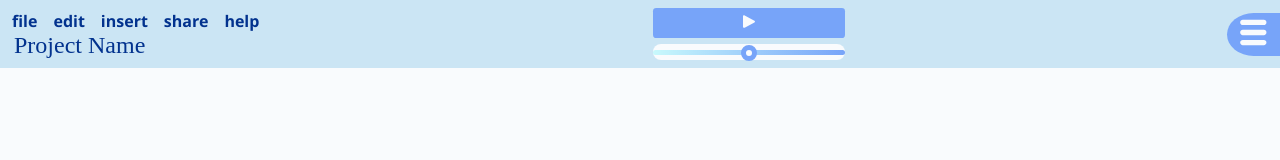
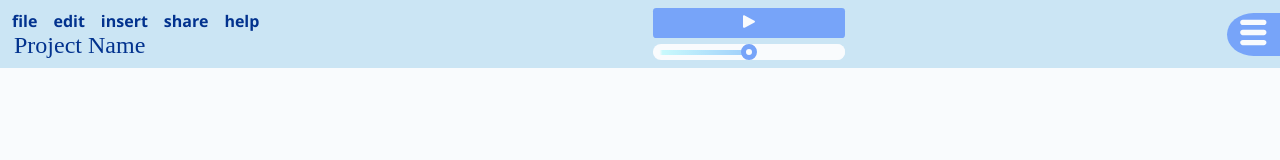
Before and after one commit to LiamHoogstad/Group_9_GDP, a Vue app: page /project in a window 1280 px wide. Shown: the top 160 px of the page. Built offline with nearby package versions, Linux system fonts and the light colour scheme; a web font is replaced by a local one.

Commit message:
Finished Custom Slider Component

```diff
--- a/src/App.vue
+++ b/src/App.vue
@@ -1,6 +1,5 @@
 <script setup>
 import { RouterLink, RouterView } from 'vue-router'
-import HelloWorld from './components/HelloWorld.vue'
 </script>
 
 <template>
--- a/src/components/Slider.vue
+++ b/src/components/Slider.vue
@@ -34,46 +34,60 @@ export default {
 <style scoped>
 
 .slider {
-  -webkit-appearance: none;
-  -moz-appearance: none;
   --slider-height: 1.2em;
-  appearance: none;
-  border-radius: 1em;
+  --track-height: 0.4em;
+  border-radius: var(--slider-height);
   height: var(--slider-height);
   width: inherit;
+  appearance: none;
+  overflow: hidden;
   background-color: var(--colour-background); /* Non-gradient background for old browsers */
 }
 
 .slider::-webkit-slider-runnable-track {
-  height: 0.4em;
+  height: var(--track-height);
   border-radius: var(--slider-height);
   background: var(--colour-interactable);
-  background-image: linear-gradient(.25turn, var(--colour-interest), var(--colour-interactable));
+  background-image: linear-gradient(
+    90deg,
+    var(--colour-background) calc(var(--slider-height) * 0.4),
+    var(--colour-interest) calc(var(--slider-height) * 0.6),
+    var(--colour-interactable) calc(100% - (var(--slider-height) * 0.6)),
+    var(--colour-background) calc(100% - (var(--slider-height) * 0.4))
+  );
 }
 .slider::-moz-range-track {
-  height: 0.4em;
-  width: calc(100% - 1em);
+  height: var(--track-height);
+  width: calc(100% - var(--track-height) * 2);
   border-radius: var(--slider-height);
   background: var(--colour-interactable);
-  background-image: linear-gradient(.25turn, var(--colour-interest), var(--colour-interactable));
+  background-image: linear-gradient(
+    90deg,
+    var(--colour-interest),
+    var(--colour-interactable));
 }
 
 .slider::-webkit-slider-thumb {
-  margin-top: calc(var(--slider-height) * -0.3);
+  margin-top: calc((var(--slider-height) - var(--track-height)) * -0.5);
   -webkit-appearance: none;
+  -webkit-box-sizing: border-box;
   background-color: var(--colour-background);
+  box-shadow: calc(100vw + (var(--slider-height) / 2)) 0 0 100vw var(--colour-background);
   height: var(--slider-height);
   width: var(--slider-height);
   border-radius: var(--slider-height);
-  border: calc(var(--slider-height) * 0.33) solid var(--colour-interactable);
+  border: calc((var(--slider-height) - var(--track-height)) / 2) solid var(--colour-interactable);
   cursor: pointer;
 }
 .slider::-moz-range-thumb {
+  -moz-appearance: none;
+  -moz-box-sizing: border-box;
   background-color: var(--colour-background);
-  height: calc(var(--slider-height) * 0.4);
-  width: calc(var(--slider-height) * 0.4);
+  box-shadow: calc(100vw + (var(--slider-height) / 2)) 0 0 100vw var(--colour-background);
+  height: var(--slider-height);
+  width: var(--slider-height);
   border-radius: var(--slider-height);
-  border: calc(var(--slider-height) * 0.33) solid var(--colour-interactable);
+  border: calc((var(--slider-height) - var(--track-height)) / 2) solid var(--colour-interactable);
   cursor: pointer;
 }
 
--- a/src/router/index.js
+++ b/src/router/index.js
@@ -1,5 +1,4 @@
 import { createRouter, createWebHistory } from 'vue-router'
-import HomeView from '../views/HomeView.vue'
 
 const router = createRouter({
   history: createWebHistory(import.meta.env.BASE_URL),
@@ -7,7 +6,7 @@ const router = createRouter({
     {
       path: '/',
       name: 'home',
-      component: HomeView
+      component: () => import('../views/HomeView.vue')
     },
     {
       path: '/project',
```
